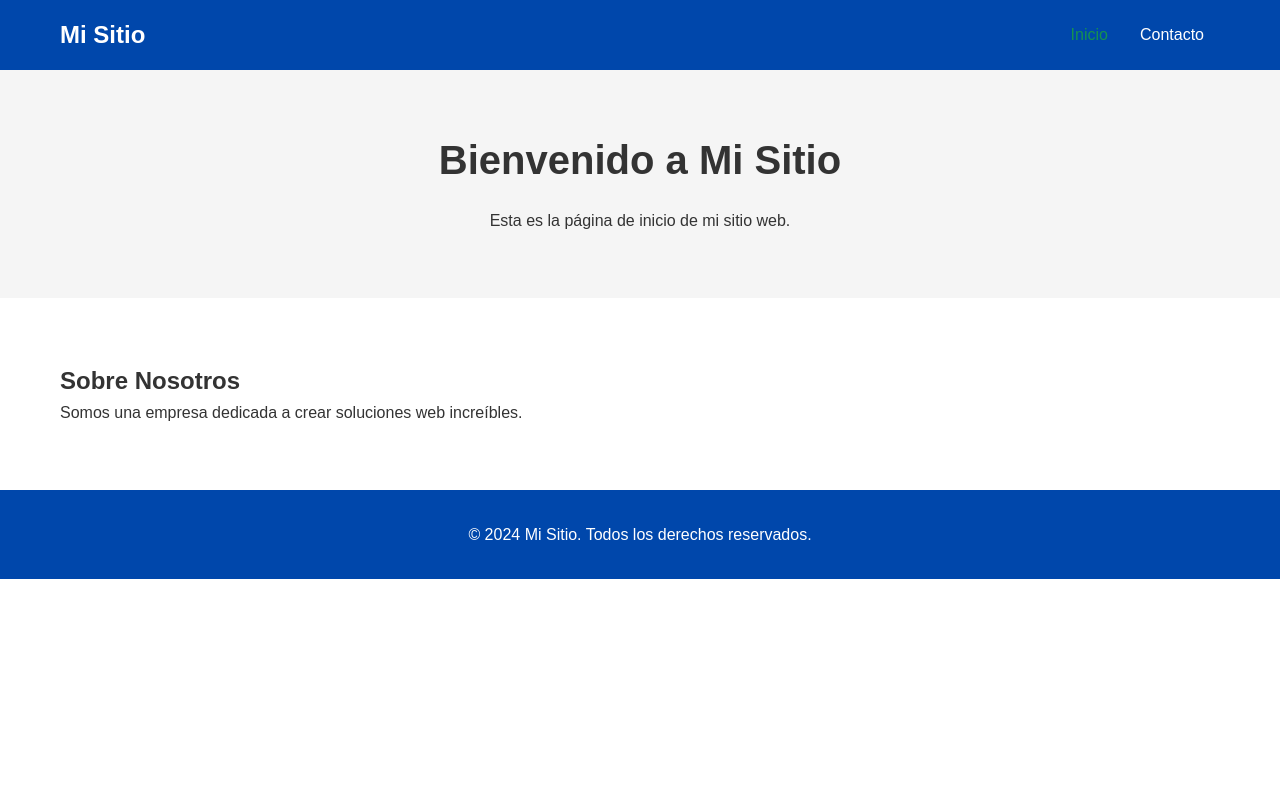
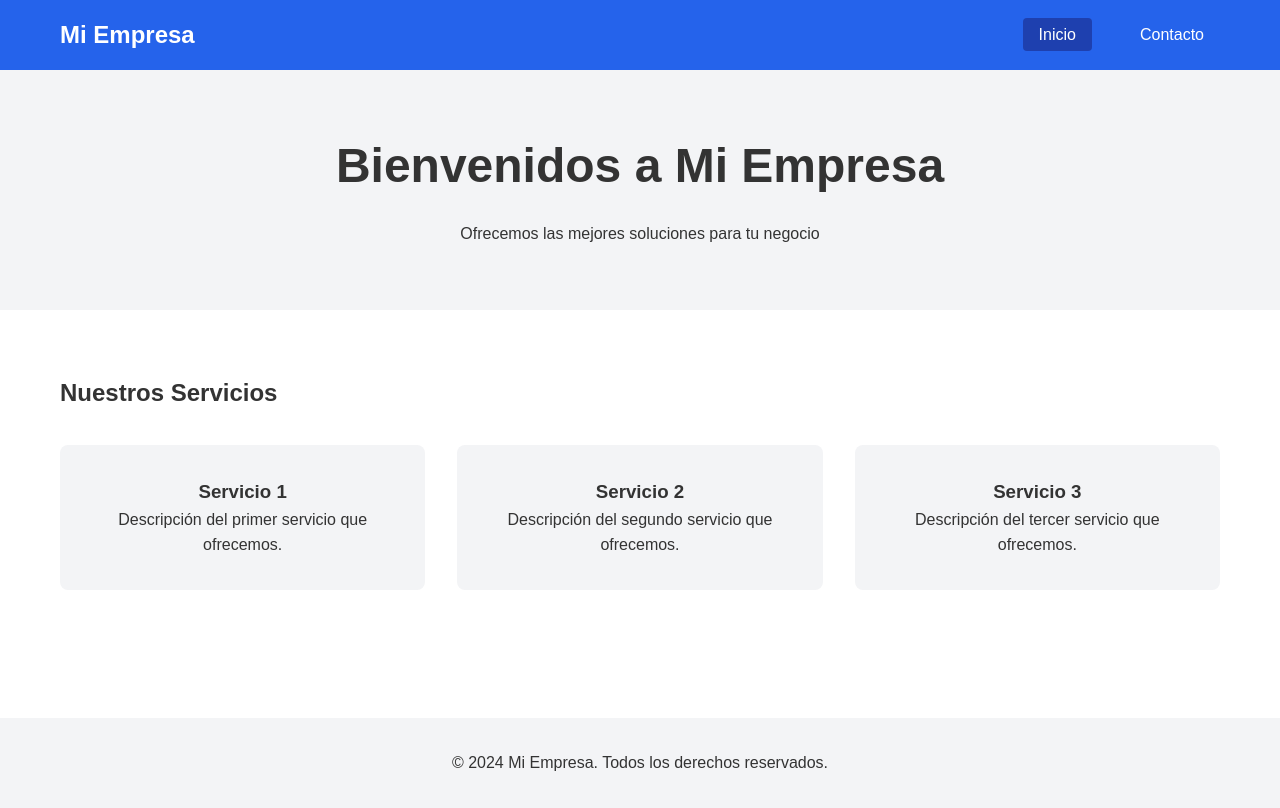
Before and after one commit to Remarsa/prueba, a plain HTML site: page index.html in a window 1280 px wide. Drawn offline with Linux system fonts and the light colour scheme.

Commit message:
Primera web de alex

```diff
--- a/css/styles.css
+++ b/css/style.css
@@ -1,9 +1,10 @@
-/* Variables de colores */
+/* Variables */
 :root {
-    --primary-color: #0047ab;
-    --secondary-color: #159151;
-    --background-color: #ffffff;
-    --text-color: #333333;
+    --primary-color: #2563eb;
+    --secondary-color: #1e40af;
+    --text-color: #333;
+    --light-bg: #f3f4f6;
+    --white: #ffffff;
 }
 
 /* Estilos generales */
@@ -25,7 +26,7 @@ body {
     padding: 0 20px;
 }
 
-/* Barra de navegación */
+/* Navegación */
 .navbar {
     background-color: var(--primary-color);
     padding: 1rem 0;
@@ -42,54 +43,72 @@ body {
 }
 
 .logo {
-    color: white;
+    color: var(--white);
     text-decoration: none;
     font-size: 1.5rem;
     font-weight: bold;
 }
 
-.nav-links {
+.nav-menu {
     display: flex;
     list-style: none;
+    gap: 2rem;
 }
 
-.nav-links a {
-    color: white;
+.nav-menu a {
+    color: var(--white);
     text-decoration: none;
     padding: 0.5rem 1rem;
-    transition: color 0.3s ease;
+    border-radius: 4px;
+    transition: background-color 0.3s;
 }
 
-.nav-links a:hover,
-.nav-links a.active {
-    color: var(--secondary-color);
+.nav-menu a:hover,
+.nav-menu a.active {
+    background-color: var(--secondary-color);
 }
 
-/* Sección hero */
+/* Hero Section */
 .hero {
-    padding: 8rem 0 4rem;
-    background-color: #f5f5f5;
+    padding: 8rem 2rem 4rem;
+    background-color: var(--light-bg);
     text-align: center;
 }
 
 .hero h1 {
-    font-size: 2.5rem;
+    font-size: 3rem;
     margin-bottom: 1rem;
 }
 
-/* Sección de contenido */
-.content {
+/* Features Section */
+.features {
     padding: 4rem 0;
 }
 
-/* Formulario de contacto */
-.contact-section {
+.feature-grid {
+    display: grid;
+    grid-template-columns: repeat(auto-fit, minmax(250px, 1fr));
+    gap: 2rem;
+    margin-top: 2rem;
+}
+
+.feature-card {
+    padding: 2rem;
+    background-color: var(--light-bg);
+    border-radius: 8px;
+    text-align: center;
+}
+
+/* Contact Section */
+.contact {
     padding: 8rem 0 4rem;
 }
 
-.contact-form {
-    max-width: 600px;
-    margin: 2rem auto;
+.contact-grid {
+    display: grid;
+    grid-template-columns: 3fr 2fr;
+    gap: 4rem;
+    margin-top: 2rem;
 }
 
 .form-group {
@@ -115,22 +134,33 @@ body {
 
 .btn {
     background-color: var(--primary-color);
-    color: white;
+    color: var(--white);
     padding: 0.75rem 1.5rem;
     border: none;
     border-radius: 4px;
     cursor: pointer;
-    transition: background-color 0.3s ease;
+    font-size: 1rem;
 }
 
 .btn:hover {
     background-color: var(--secondary-color);
 }
 
-/* Pie de página */
+/* Footer */
 footer {
-    background-color: var(--primary-color);
-    color: white;
+    background-color: var(--light-bg);
     padding: 2rem 0;
     text-align: center;
+    margin-top: 4rem;
 }
+
+/* Responsive Design */
+@media (max-width: 768px) {
+    .contact-grid {
+        grid-template-columns: 1fr;
+    }
+
+    .hero h1 {
+        font-size: 2rem;
+    }
+}
--- a/index.html
+++ b/index.html
@@ -3,42 +3,54 @@
 <head>
     <meta charset="UTF-8">
     <meta name="viewport" content="width=device-width, initial-scale=1.0">
-    <title>Mi Sitio Web - Inicio</title>
-    <link rel="stylesheet" href="/css/styles.css">
+    <title>Mi Empresa - Inicio</title>
+    <link rel="stylesheet" href="css/style.css">
 </head>
 <body>
     <!-- Barra de navegación -->
     <nav class="navbar">
         <div class="container">
-            <a href="/" class="logo">Mi Sitio</a>
-            <ul class="nav-links">
+            <a href="/" class="logo">Mi Empresa</a>
+            <ul class="nav-menu">
                 <li><a href="/" class="active">Inicio</a></li>
                 <li><a href="/contacto/">Contacto</a></li>
             </ul>
         </div>
     </nav>
 
-    <!-- Contenido principal -->
-    <main>
+    <!-- Sección Hero -->
     <section class="hero">
         <div class="container">
-                <h1>Bienvenido a Mi Sitio</h1>
-                <p>Esta es la página de inicio de mi sitio web.</p>
+            <h1>Bienvenidos a Mi Empresa</h1>
+            <p>Ofrecemos las mejores soluciones para tu negocio</p>
         </div>
     </section>
 
-        <section class="content">
+    <!-- Sección Características -->
+    <section class="features">
         <div class="container">
-                <h2>Sobre Nosotros</h2>
-                <p>Somos una empresa dedicada a crear soluciones web increíbles.</p>
+            <h2>Nuestros Servicios</h2>
+            <div class="feature-grid">
+                <div class="feature-card">
+                    <h3>Servicio 1</h3>
+                    <p>Descripción del primer servicio que ofrecemos.</p>
+                </div>
+                <div class="feature-card">
+                    <h3>Servicio 2</h3>
+                    <p>Descripción del segundo servicio que ofrecemos.</p>
+                </div>
+                <div class="feature-card">
+                    <h3>Servicio 3</h3>
+                    <p>Descripción del tercer servicio que ofrecemos.</p>
+                </div>
+            </div>
         </div>
     </section>
-    </main>
 
     <!-- Pie de página -->
     <footer>
         <div class="container">
-            <p>&copy; 2024 Mi Sitio. Todos los derechos reservados.</p>
+            <p>&copy; 2024 Mi Empresa. Todos los derechos reservados.</p>
         </div>
     </footer>
 </body>
```
Also changed, not shown: contacto/index.html (+19 -12 lines). Lines whose indentation alone changed are shown as unchanged.
